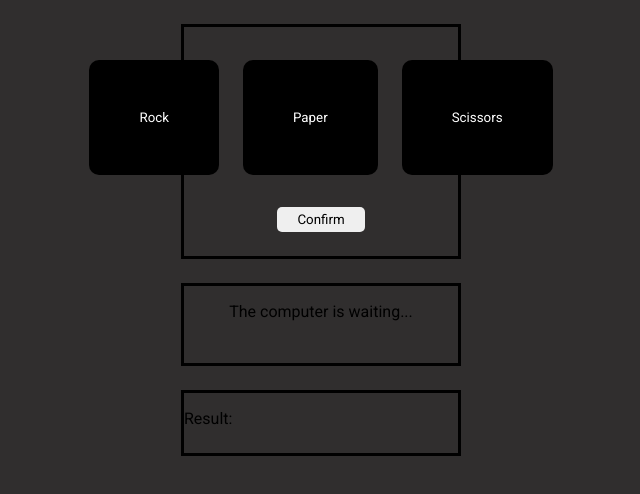
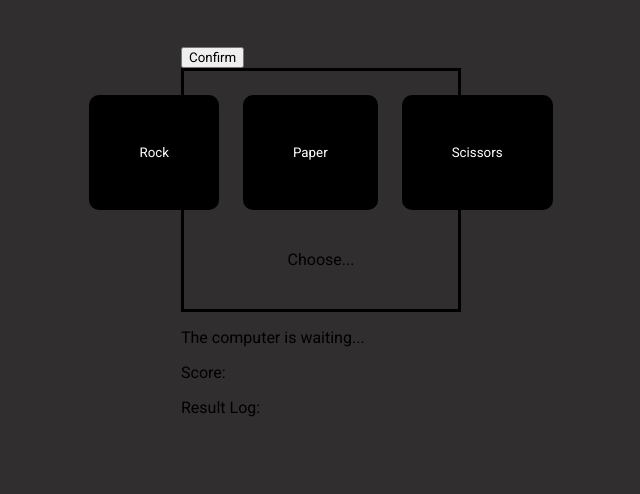
Before and after one commit to ImaginePog/rock-paper-scissors, a plain HTML site: page index.html in a window 1280 px wide. Shown: the whole page, without its empty margins (319-959 px from the left). Drawn offline with Linux system fonts and the light colour scheme.

Commit message:
Change layout

```diff
--- a/index.html
+++ b/index.html
@@ -12,19 +12,25 @@
 	</head>
 
 	<body>
+		<div class="game-container">
+			<div class="play-area">
+				<button class="nav-btn">Confirm</button>
 				<div class="player-selection">
 					<div class="options">
 						<button id="rock" class="select-btn">Rock</button>
 						<button id="paper" class="select-btn">Paper</button>
-				<button id="scissors" class="select-btn">Scissors</button>
+						<button id="scissors" class="select-btn">
+							Scissors
+						</button>
 					</div>
-			<button class="confirm-btn">Confirm</button>
+					<p class="player-display">Choose...</p>
 				</div>
-		<div class="computer-display">
-			<p>The computer is waiting...</p>
+				<p class="info-display">The computer is waiting...</p>
 			</div>
-		<div class="result-container">
-			<p>Result:</p>
+			<div class="log-container">
+				<p class="score-display">Score:</p>
+				<p class>Result Log:</p>
+			</div>
 		</div>
 		<script src="script.js"></script>
 	</body>
```
Lines whose indentation alone changed are shown as unchanged.
